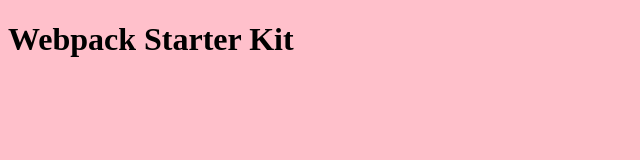
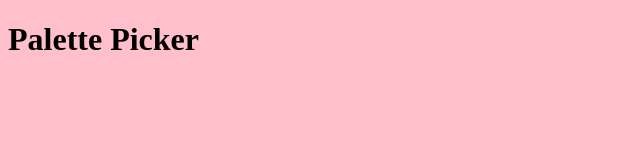
Before and after one commit to B-Coyle/Palette-Picker-FE, a website built with webpack: page src/index.html in a window 1280 px wide. Shown: the whole page, without its empty margins (0-640 px from the left). Built offline with nearby package versions, Linux system fonts and the light colour scheme.

Commit message:
Remove webpack comments
Co-authored-by: jacobogart <jacobogart@gmail.com>

```diff
--- a/src/css/base.scss
+++ b/src/css/base.scss
@@ -1,4 +1,3 @@
-/* This is an example of using Sass, otherwise plain CSS works too*/
 $primary-background: pink;
 
 body {
--- a/src/index.html
+++ b/src/index.html
@@ -1,9 +1,9 @@
 <!DOCTYPE html>
 <html lang="en-US">
   <head>
-    <title>Webpack Starter Kit</title>
+    <title>Palette Picker</title>
   </head>
   <body>
-    <h1>Webpack Starter Kit</h1>
+    <h1>Palette Picker</h1>
   </body>
 </html>
```
